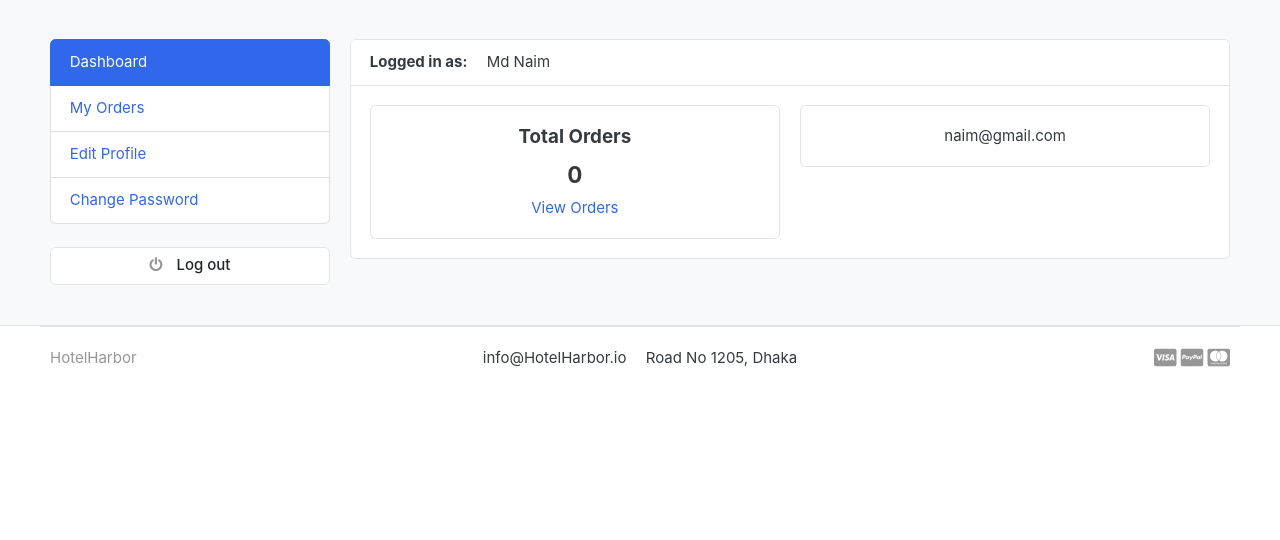
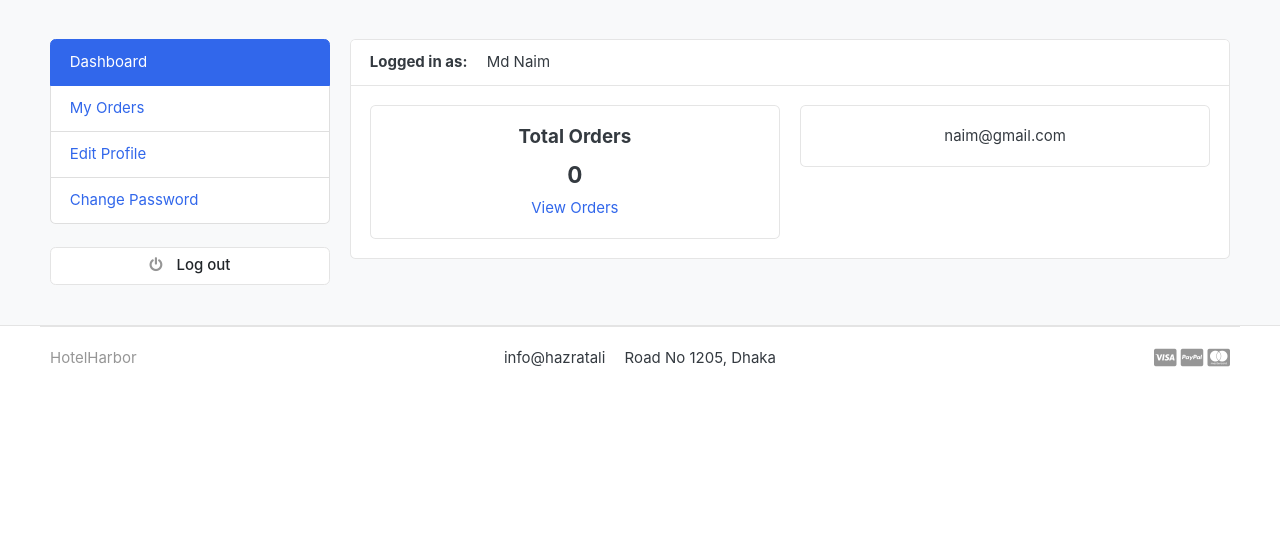
Before and after one commit to Hazrat-Ali9/Hotel-Management-Backend, a Django app: page /accounts/ in a window 1280 px wide. Shown: the part 80-620 px from the top of the page. Run offline with Django 4.2, Linux system fonts and the light colour scheme; a user stored in the database is signed in; data comes from the database, SQL or seed files in the repository; both versions use the stored data as it was after the commit; some libraries are stand-ins or nearby versions; some web fonts are replaced.

Commit message:
footer html  :bulb:

```diff
--- /dev/null
+++ b/requirements.txt
@@ -0,0 +1,2 @@
+Django==3.1.7
+sslcommerz_lib==1.0
--- a/templates/includes/footer.html
+++ b/templates/includes/footer.html
@@ -6,7 +6,7 @@
 				<p class="text-muted">HotelHarbor</p>
 			</div>
 			<div class="col-md-8 text-md-center">
-				<span  class="px-2">info@HotelHarbor.io</span>
+				<span  class="px-2">info@hazratali</span>
 				<span  class="px-2">Road No 1205, Dhaka</span>
 			</div>
 			<div class="col-md-2 text-md-right text-muted">
```
Also changed, not shown: db.sqlite3.
